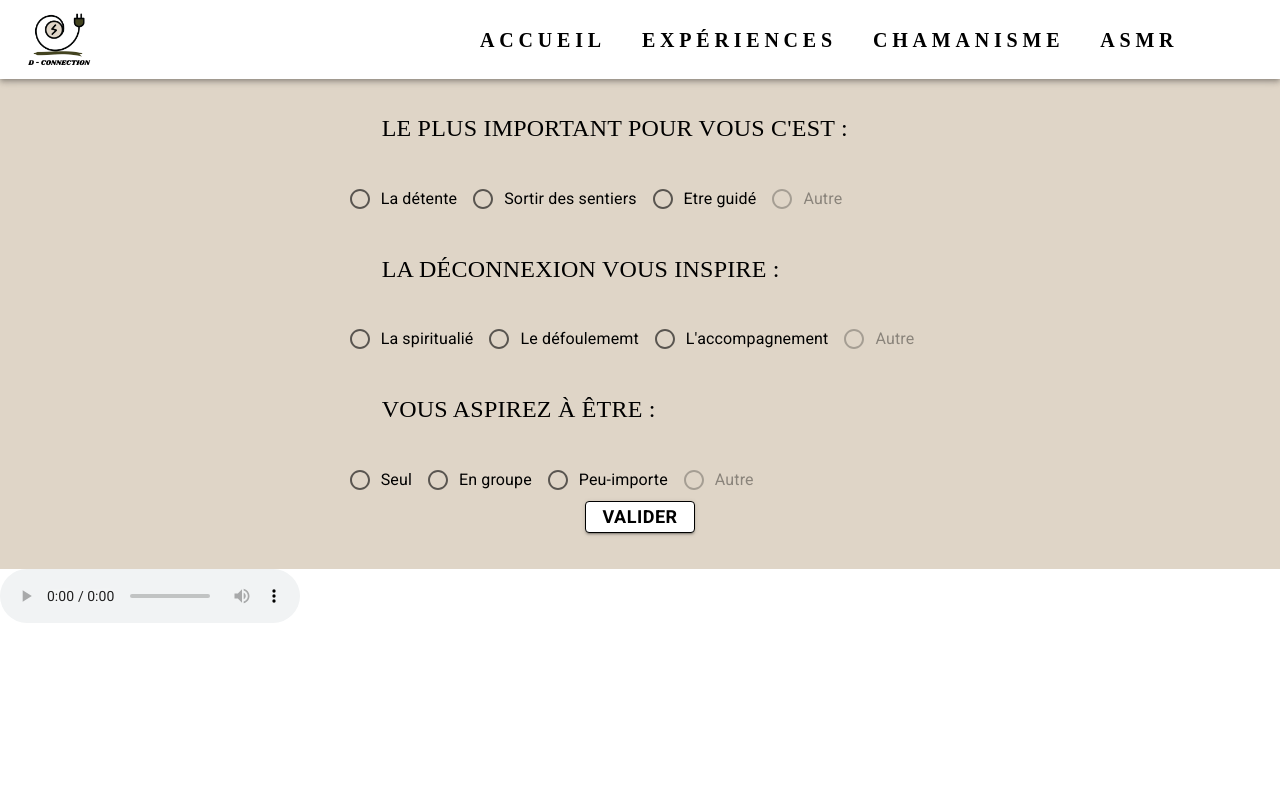
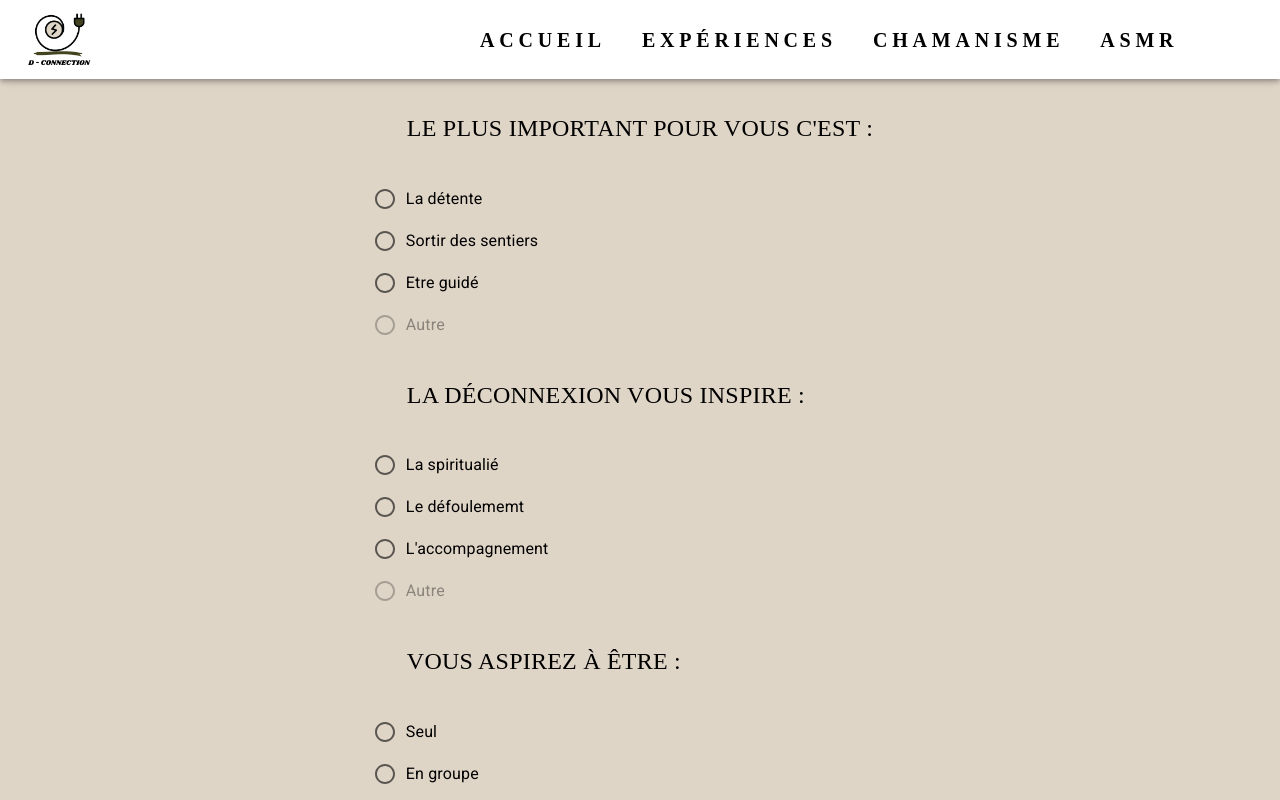
Before and after one commit to Bak-Faek/hackathon_FrenchD-connexion, a React (Vite) app: page /Quiz in a window 1280 px wide. Shown: the top 800 px of the page. Built offline with nearby package versions, Linux system fonts and the light colour scheme; a web font is replaced by a local one.

Commit message:
modification quetionnaire orientation

```diff
--- a/src/components/quest/questionnaire.jsx
+++ b/src/components/quest/questionnaire.jsx
@@ -64,7 +64,7 @@ export default function Question() {
         <FormLabel id="firstQ">
           Le plus important pour vous c&apos;est :
         </FormLabel>
-        <RadioGroup row aria-labelledby="firstQ" name="row-radio-buttons-group">
+        <RadioGroup column aria-labelledby="firstQ" name="row-radio-buttons-group">
           <FormControlLabel
             onClick={handleSelect}
             value="chaman"
@@ -93,7 +93,7 @@ export default function Question() {
         </RadioGroup>
 
         <FormLabel id="secondQ">La déconnexion vous inspire : </FormLabel>
-        <RadioGroup row aria-labelledby="firstQ" name="row-radio-buttons-group">
+        <RadioGroup column aria-labelledby="firstQ" name="row-radio-buttons-group">
           <FormControlLabel
             onClick={handleSelect}
             value="chaman"
@@ -122,7 +122,7 @@ export default function Question() {
         </RadioGroup>
 
         <FormLabel id="thirdQ">Vous aspirez à être : </FormLabel>
-        <RadioGroup row aria-labelledby="firstQ" name="row-radio-buttons-group">
+        <RadioGroup colomn aria-labelledby="firstQ" name="row-radio-buttons-group">
           <FormControlLabel
             onClick={handleSelect}
             value="chaman"
```
